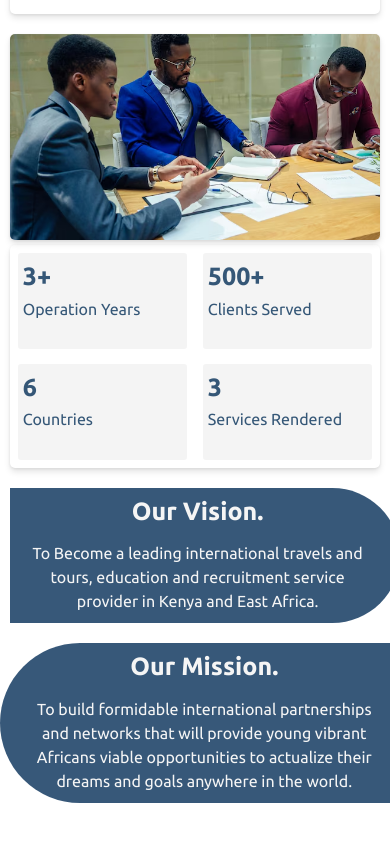
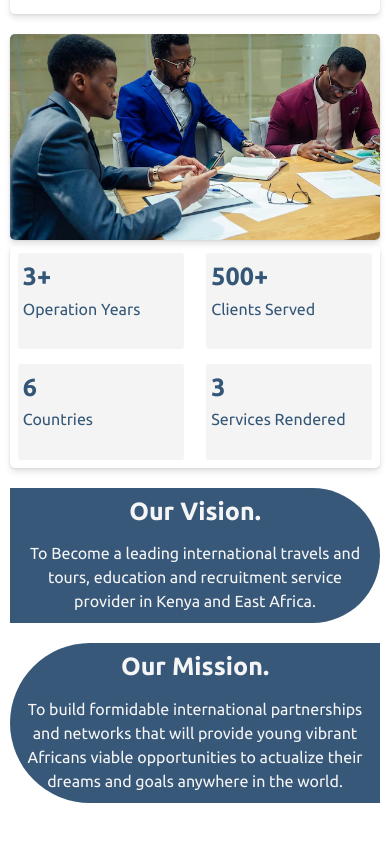
Before and after one commit to 1wes/pithone-international, a React (Vite) app: page / in a window 390 px wide. Shown: the part 1761-2602 px from the top of the page. Built offline with nearby package versions, Linux system fonts and the light colour scheme.

Commit message:
style(about): fit vision and mission statement containers within available width

```diff
--- a/src/components/about.css
+++ b/src/components/about.css
@@ -160,6 +160,7 @@
     .vision, .mission{
         width: 100%;
         align-items: center;
+        padding: 10px 0;
     }
 
     .vision{
@@ -180,4 +181,23 @@
         width: 100%;
         text-align: center;
     }
+
+    .goal-statement{
+        padding: 0 15px ;
+    }
+
+    .vision > .statement{
+        margin-right: 0%;
+    }
+
+    .mission > .statement{
+        margin-left: 0%;
+    }
 }
+
+@media only screen and (max-width:480px){
+
+    .stat{
+        width: 44%;
+    }
+}
```
